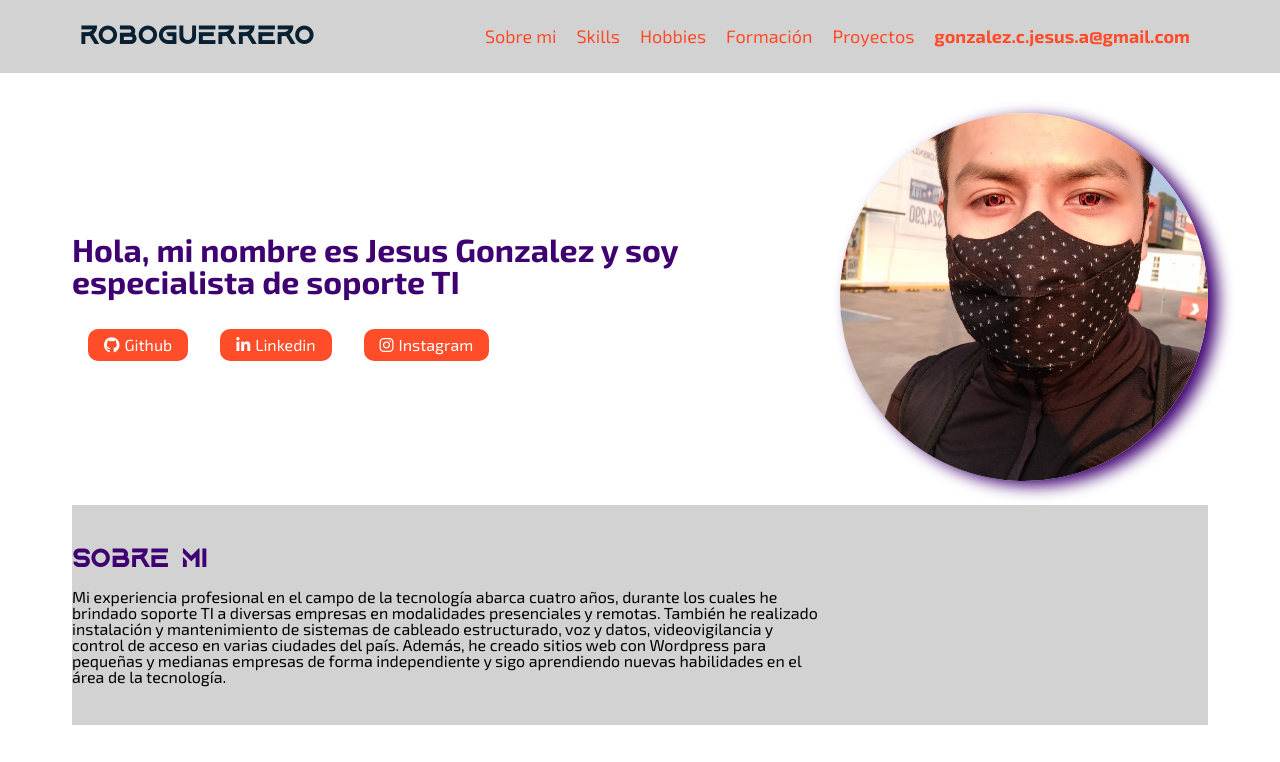
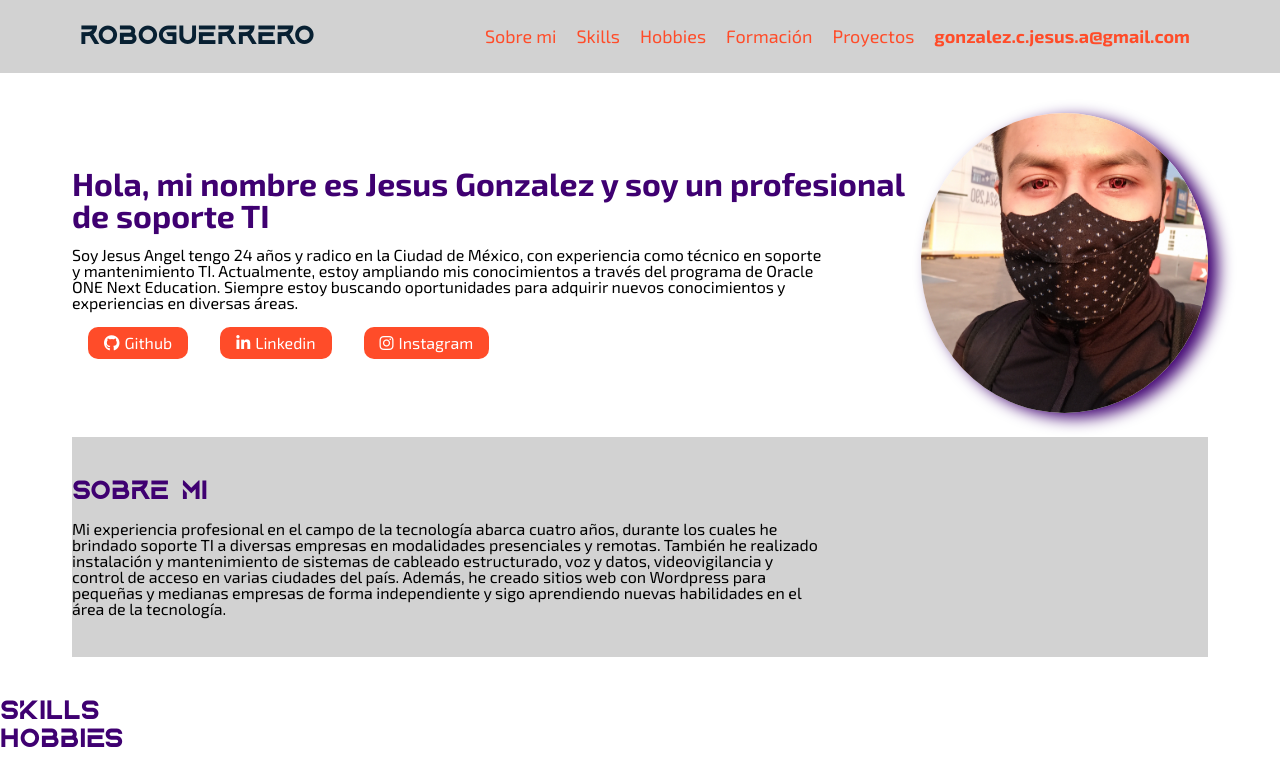
Before and after one commit to Jesusgmx/challenge-portafolio, a plain HTML site: page index.html in a window 1280 px wide. Shown: the top 762 px of the page. Drawn offline with Linux system fonts and the light colour scheme.

Commit message:
cambios en descripcion perfil y sobre mi

```diff
--- a/index.html
+++ b/index.html
@@ -33,8 +33,8 @@
         <main>
             <section class="perfil container" id="perfil">
                 <div>
-                    <h2 class="titulo-secundario-perfil">Hola, mi nombre es Jesus Gonzalez y soy especialista de soporte TI</h2>
-                    <p class="perfil-descripcion"></p>
+                    <h2 class="titulo-secundario-perfil">Hola, mi nombre es Jesus Gonzalez y soy un profesional de soporte TI</h2>
+                    <p class="perfil-descripcion">Soy Jesus Angel tengo 24 años y radico en la Ciudad de México, con experiencia como técnico en soporte y mantenimiento TI. Actualmente, estoy ampliando mis conocimientos a través del programa de Oracle ONE Next Education. Siempre estoy buscando oportunidades para adquirir nuevos conocimientos y experiencias en diversas áreas.</p>
                     <ul class="redessociales">
                         <li class="redessociales-enlace"><i class="fa-brands fa-github"></i><a href="https://github.com/Jesusgmx">Github</a></li>
                         <li class="redessociales-enlace"><i class="fa-brands fa-linkedin-in"></i><a href="https://www.linkedin.com/in/jesus-gonzalez-mx">Linkedin</a></li>
@@ -42,7 +42,7 @@
                         <!--<li class="redessociales-enlace"><a href=""></a></li>-->
                     </ul>
                 </div>
-                <img src="img/foto-perfil.jpg" alt="foto de perfil" class="fotodeperfil">
+                <div class="fotodeperfil"></div>
             </section>
 
             <section class="sobremi container">
--- a/portafolio.css
+++ b/portafolio.css
@@ -78,7 +78,12 @@
 }
 
 .fotodeperfil {
-    width: 368px;
+    background-image: url('img/foto-perfil.jpg');
+    background-repeat: no-repeat;
+    background-position: center;
+    background-size: cover;
+    width: 350px;
+    height: 300px;
     border-radius: 50%;
     box-shadow: 10px 5px 16px var(--destacado);
 }
```
